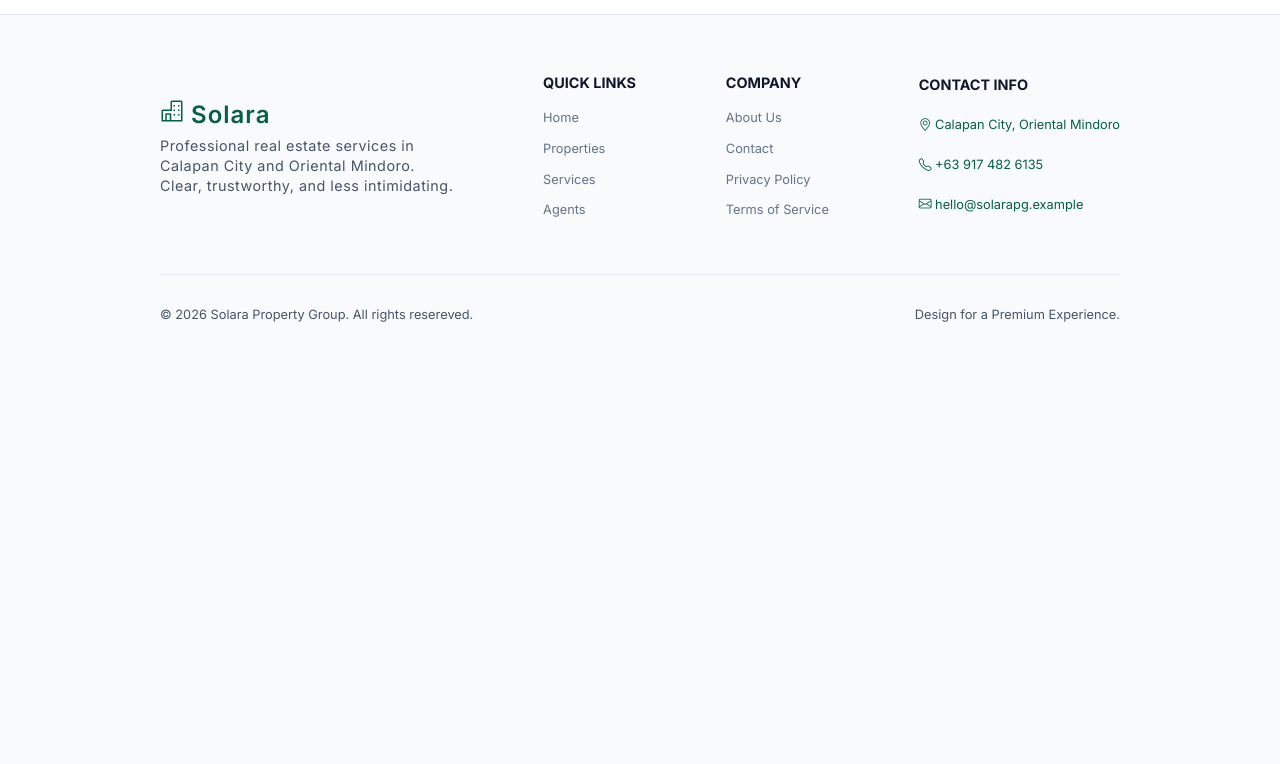
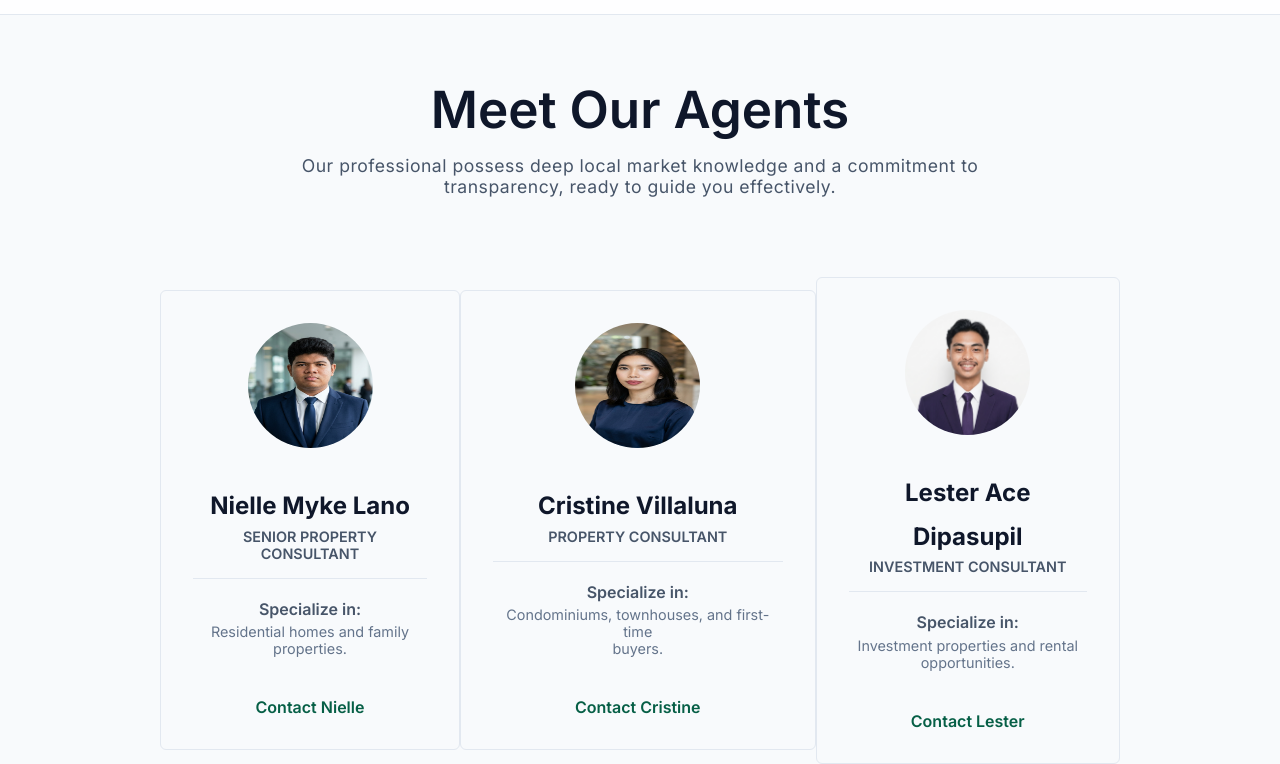
Before and after one commit to Francis-D-Maranan/Solara-Property-Group, a plain HTML site: page pages/properties/agents.html in a window 1280 px wide. Shown: the part 64-828 px from the top of the page. Before the commit the page ends 800 px from the top, so only its background shows below. Drawn offline with nearby package versions, Linux system fonts and the light colour scheme.

Commit message:
finish the backbone and design for agents page

```diff
--- a/css/agents.css
+++ b/css/agents.css
@@ -90,6 +90,113 @@ nav ul .view-btn:hover{
 }
 
 
+/* start of main */
+main{
+    padding: 3rem 10rem 3rem 10rem;
+    width: auto;
+}
+
+main .main-title{
+    text-align: center;
+    margin-bottom: 5rem;
+}
+
+.main-title h1{
+    font-size: 3.2rem;
+    line-height: 1.8;
+    font-weight: 600;
+    color: var(--primary-text);
+}
+
+.main-title p{
+    font-size: 1.1rem;
+    font-weight: 400;
+    letter-spacing: 0.5px;
+    color: var(--secondary-text);
+    line-height: 1.2;
+}
+
+/* start of hero section */
+main .agents img{
+    height:125px ;
+    width: 125px;
+    border-radius: 50%;
+    margin-bottom: 2rem;
+}
+
+.agents{
+    display: flex;
+    justify-content: center;
+    align-items: center;
+    text-align: center;
+}
+
+.agent-card{
+    border: 1px solid var(--border);
+    border-radius: 6px;
+    padding-inline: 2rem;
+    padding-block: 2rem;
+    transition: all 0.4s;
+}
+
+.agent-card:hover{
+    box-shadow: 0 12px 24px -6px rgba(0, 0, 0, 0.12),
+              0 4px 8px -4px rgba(0, 0, 0, 0.06);
+}
+
+.agents :nth-child(1){
+    margin-right: auto;
+}
+
+.agents :nth-child(2){
+    margin: auto;
+}
+
+.agents :nth-child(3){
+    margin-left: auto;
+}
+
+.agent-card .agent-details h2{
+    color: var(--primary-text);
+    font-size: 1.5rem;
+    font-weight: 700;
+    line-height: 1.8;
+}
+
+.agent-card .agent-details :nth-child(2){
+    font-size: 0.9rem;
+    font-weight: 600;
+    color: var(--secondary-text);
+    margin-bottom: 1rem;
+    padding-bottom: 1rem;
+    border-bottom: 1px solid var(--border);
+}
+
+.agent-details span{
+    font-size: 1rem;
+    font-weight: 600;
+    color: var(--secondary-text);
+    line-height: 1.8;
+}
+
+.agent-details :nth-child(4){
+    color: var(--muted-text);
+    font-size: 0.9rem;
+    margin-bottom: 2.5rem;
+}
+
+.agent-details a{
+    color: var(--primary-accent);
+    font-size: 1rem;
+    font-weight: 600;;
+}
+
+.agent-details a:hover{
+    border-bottom: 1px solid var(--primary-text);
+}
+
+
+
 
 /* start of footer */
 footer{
--- a/pages/properties/agents.html
+++ b/pages/properties/agents.html
@@ -28,7 +28,7 @@
             <div class="navigation">
                 <ul>
                     <li><a href="../../index.html">Home</a></li>
-                    <li><a href="#">Properties</a></li>
+                    <li><a href="properties.html">Properties</a></li>
                     <li><a href="services.html">Services</a></li>
                     <li><a href="agents.html">Agents</a></li>
                     <li><a href="about.html">About</a></li>
@@ -40,7 +40,59 @@
         </nav>
     </header>
 
+    <main>
+        <section class="main-title">
+            <h1>Meet Our Agents</h1>
+            <p>Our professional possess deep local market knowledge and a commitment to <br> transparency, ready to guide you effectively.</p>
+        </section>
 
+        <!-- Nielle Myke Lano -->
+        <section class="agents">
+            <div class="agent-card">
+                <img src="../../assets/images/agents/Nielle-Myke-Lano.jpg" alt="Agent 1">
+
+                <div class="agent-details">
+                    <h2>Nielle Myke Lano</h2>
+                    <p>SENIOR PROPERTY CONSULTANT</p>
+
+                    <span>Specialize in:</span>
+                    <p class="specialization">Residential homes and family <br> properties.</p>
+
+                    <a href="#">Contact Nielle</a>
+                </div>
+            </div>
+
+            <!-- Cristine Villaluna -->
+            <div class="agent-card">
+                <img src="../../assets/images/agents/Cristine-Villaluna.jpg" alt="Agent 1">
+
+                <div class="agent-details">
+                    <h2>Cristine Villaluna</h2>
+                    <p>PROPERTY CONSULTANT</p>
+
+                    <span>Specialize in:</span>
+                    <p class="specialization">Condominiums, townhouses, and first-time <br> buyers.</p>
+
+                    <a href="#">Contact Cristine</a>
+                </div>
+            </div>
+
+            <!-- Lester Ace Dipasupil -->
+            <div class="agent-card">
+                <img src="../../assets/images/agents/Lester-Dipasupil.jpg" alt="Agent 1">
+
+                <div class="agent-details">
+                    <h2>Lester Ace Dipasupil</h2>
+                    <p>INVESTMENT CONSULTANT</p>
+
+                    <span>Specialize in:</span>
+                    <p class="specialization">Investment properties and rental <br> opportunities.</p>
+
+                    <a href="#">Contact Lester</a>
+                </div>
+            </div>
+        </section>
+    </main>
 
 
     <footer>
```
Also changed, not shown: index.html (+1 -1 lines).
